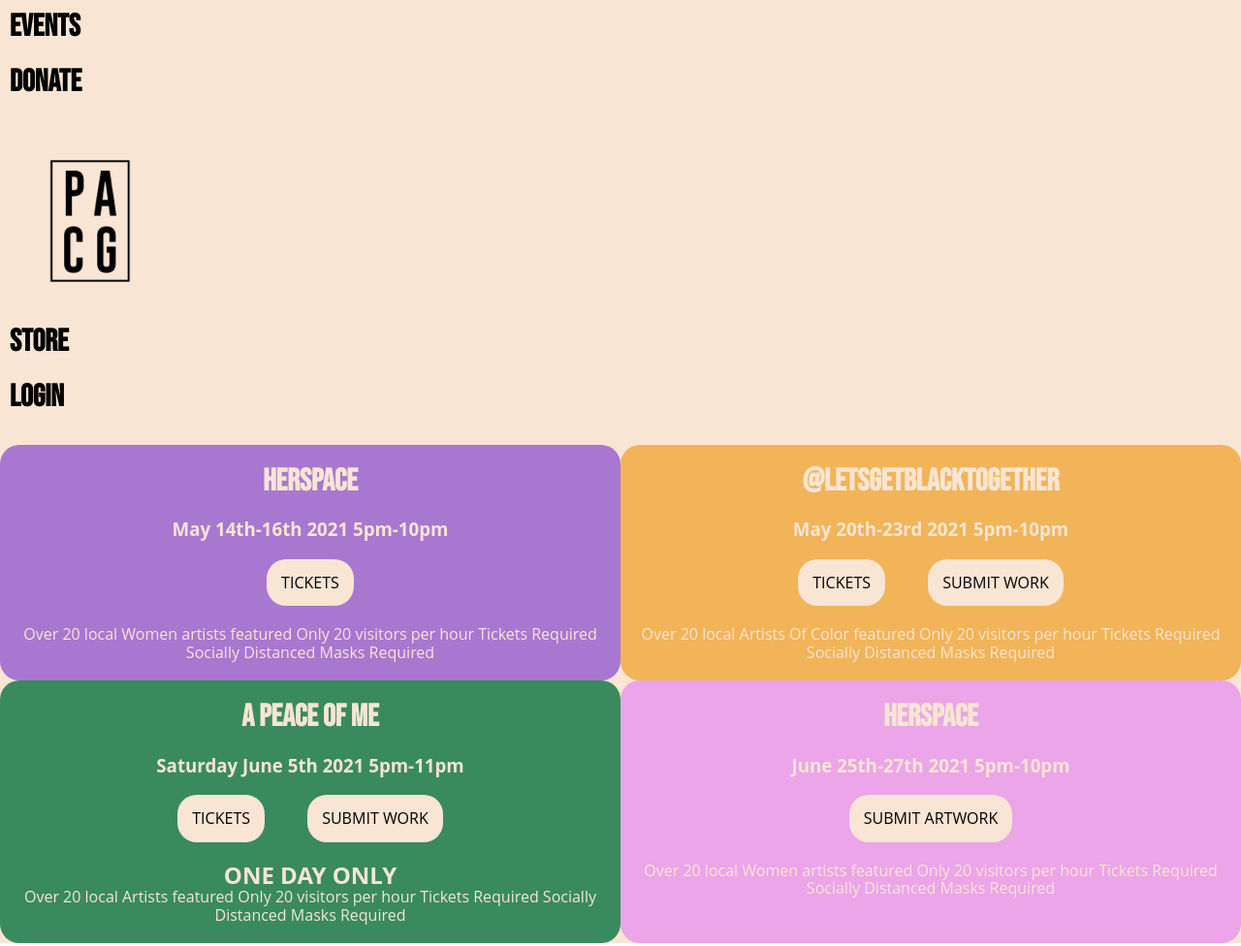
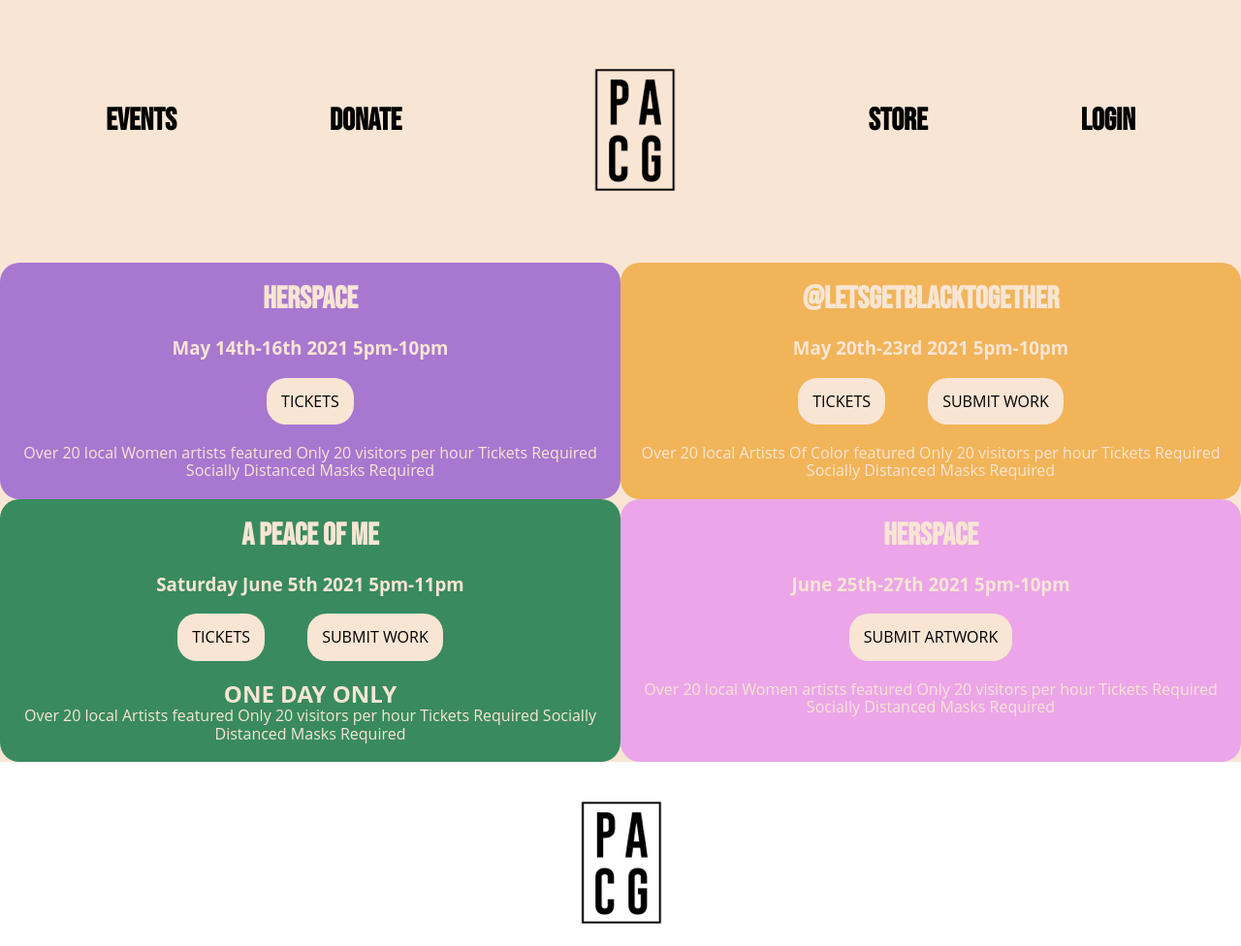
Before and after one commit to delaneyrbass/DelaneyBass-Web2-Final, a plain HTML site: page deploy/index.html in a window 1280 px wide. Shown: the top 976 px of the page at 97% size. Drawn offline with nearby package versions, Linux system fonts and the light colour scheme.

Commit message:
fixing header
using flex

```diff
--- a/dev/scss/layout/_header.scss
+++ b/dev/scss/layout/_header.scss
@@ -3,12 +3,18 @@
 ============= */
 header {
 	background-color: #F8E5D4;
-    >div {
-        display: grid;
-        padding: 10px;
-        max-width: 100%;
-        grid-template-columns: 20% 20% 20% 20% 20%;
-        grid-template-areas:
-        "#eventsLink #donateLink #imageLogo #storeLink #loginLink";
+    ul {
+        display: flex;
+        flex-direction: row;
+        justify-content: space-around;
+        align-items: center;
+        padding: 30px;
+
+        // display: grid;
+        // padding: 10px;
+        // max-width: 100%;
+        // grid-template-columns: 20% 20% 20% 20% 20%;
+        // grid-template-areas:
+        // "#eventsLink #donateLink #imageLogo #storeLink #loginLink";
     }
 }
```
Also changed, not shown: deploy/css/styles.css.
